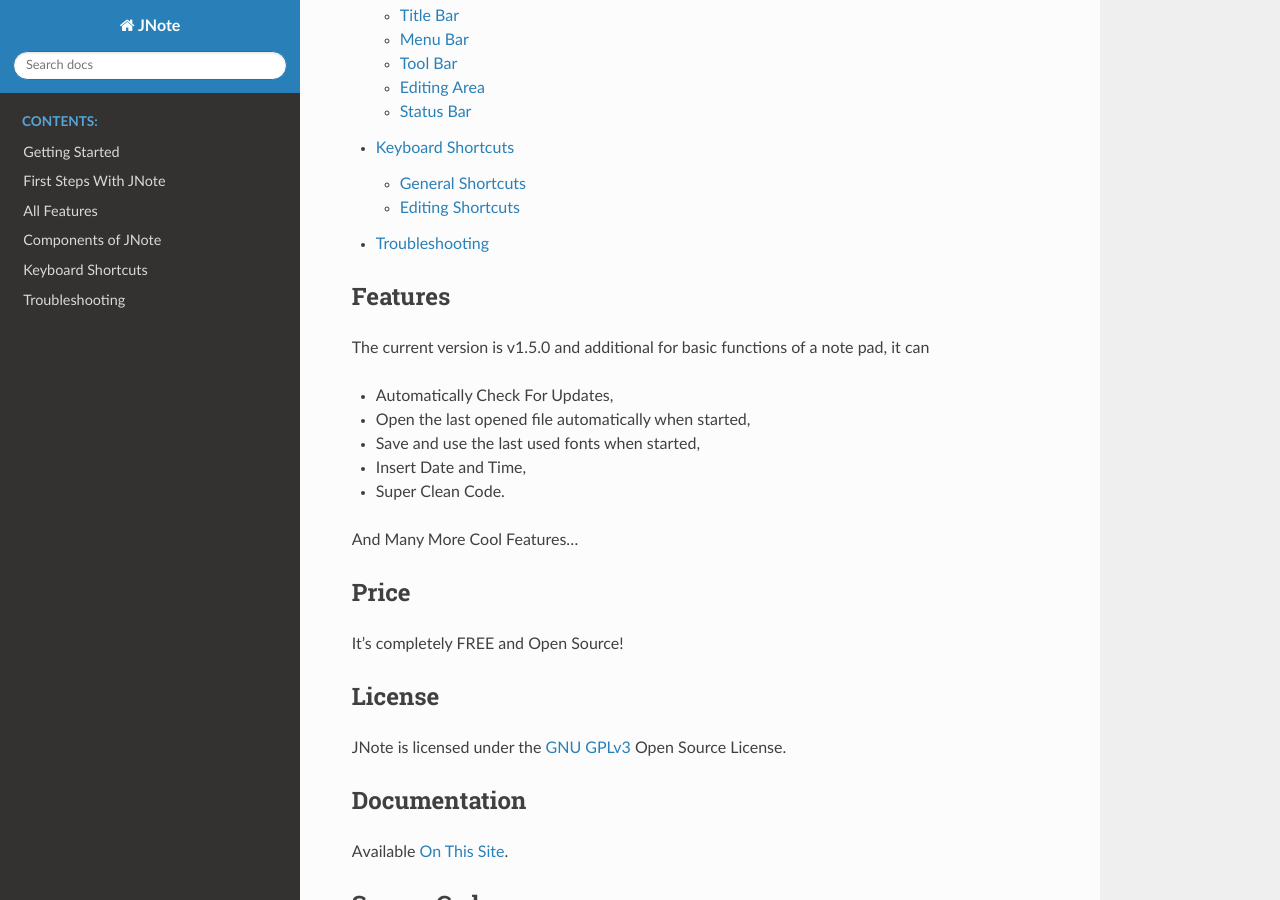
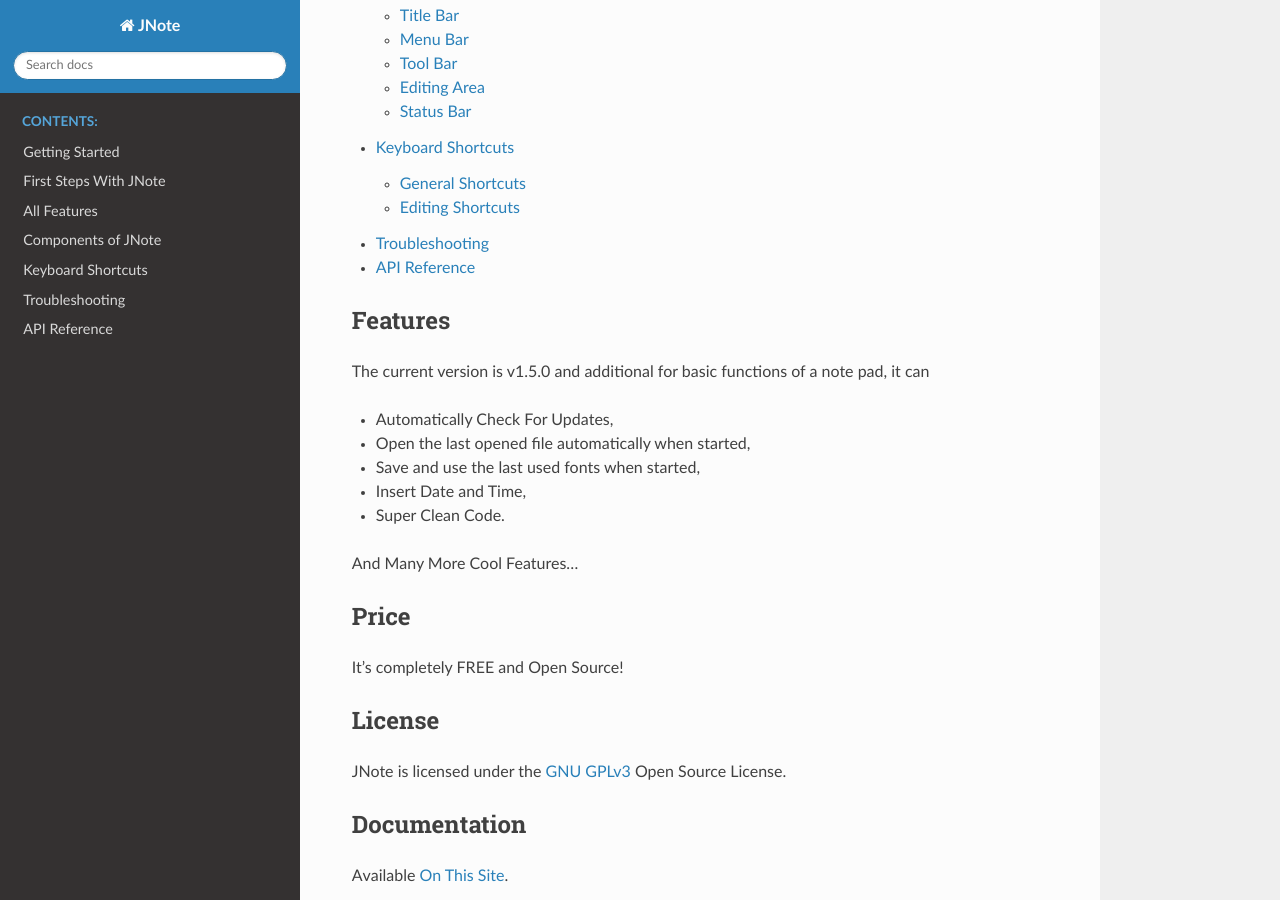
Before and after one commit to Dev-I-J/JNote, a Sphinx documentation site: the page built from docs/source/index.md, in a window 1280 px wide and 900 px high, scrolled down 888 px. Built offline with Sphinx 7.4.7 and the Read the Docs theme 2.0.0, drawn with Linux system fonts in a browser that asks for light colours.

Commit message:
Update Docs

````diff
--- a/docs/source/index.md
+++ b/docs/source/index.md
@@ -22,6 +22,7 @@
    components
    keyboard-shortcuts
    troubleshooting
+   api-reference/index
 
 ```
 
````
